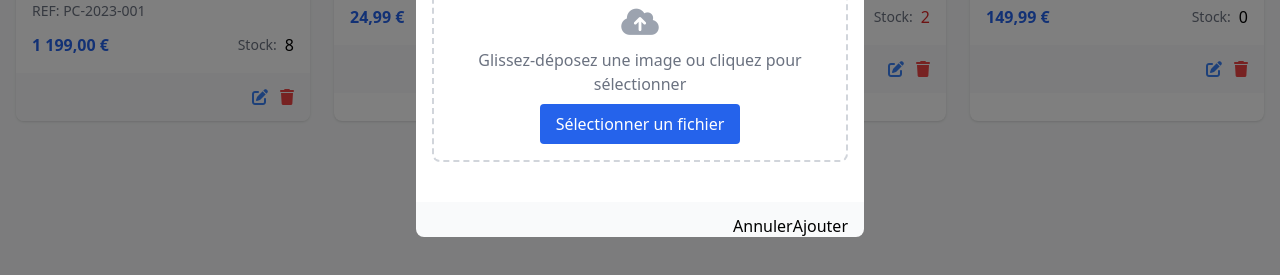
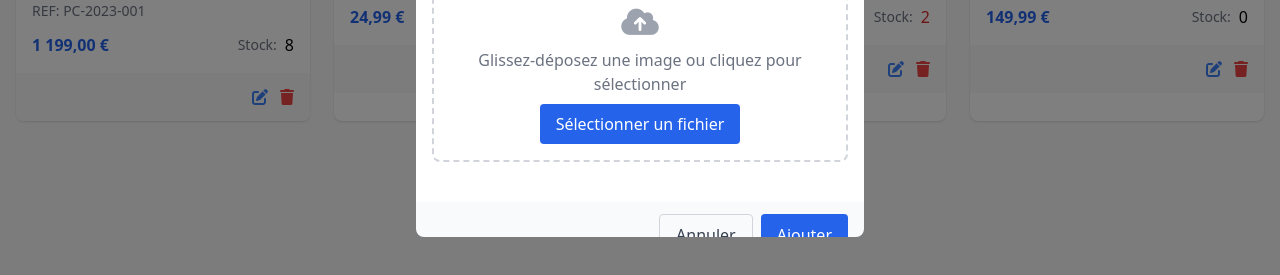
Before and after one commit to AMINE-RPA/STOCK-MASTER, a plain HTML site: page index.html in a window 1280 px wide. Both pictures are taken after typing "Sample" into the empty fields and a click on the button "Ajouter Produit". Shown: the part 523-798 px from the top of the page. Drawn offline with nearby package versions, Linux system fonts and the light colour scheme; no server answers.

Commit message:
Update index.html

```diff
--- a/index.html
+++ b/index.html
@@ -283,8 +283,8 @@
             </form>
         </div>
         <div class="bg-gray-50 px-4 py-3 flex justify-end">
-            <button type="button" class="cancel-button" onclick="closeModal()">Annuler</button>
-            <button type="submit" class="add-button">Ajouter</button>
+            <button type="button" class="px-4 py-2 mr-2 border border-gray-300 rounded text-gray-700 hover:bg-gray-100" onclick="closeModal()">Annuler</button>
+            <button type="submit" class="px-4 py-2 bg-blue-600 text-white rounded hover:bg-blue-700" onclick="addProduct()">Ajouter</button>
         </div>
     </div>
 </div>
```
